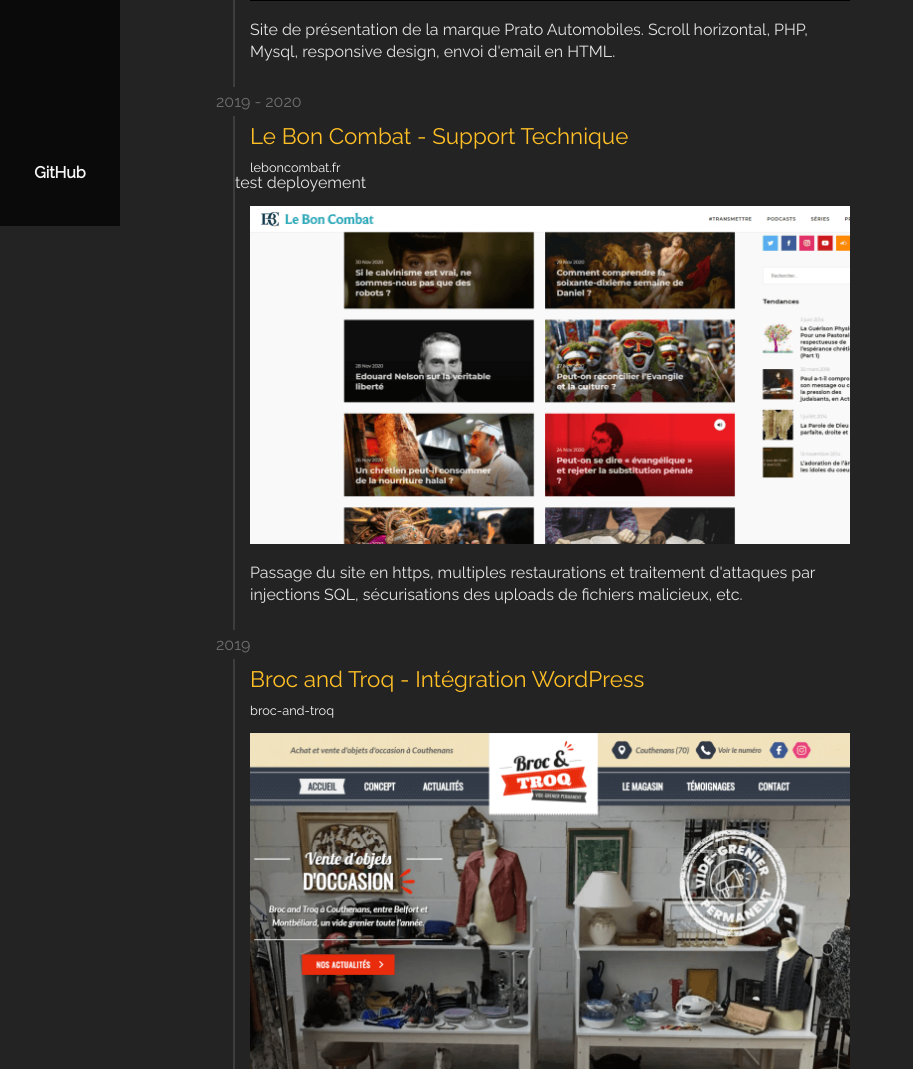
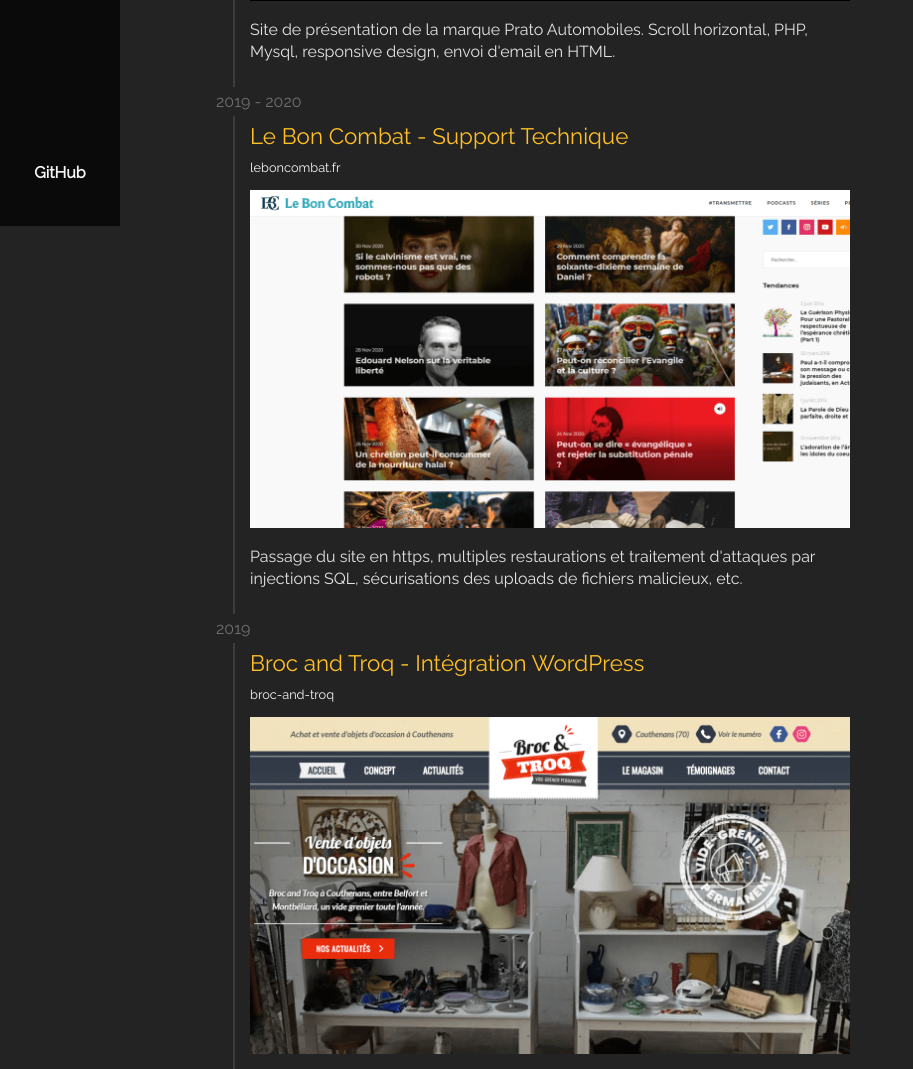
Before and after one commit to IvoryAndSmalt/bem_pf, a PHP site: page /works.php in a window 1280 px wide. Shown: the part 574-1643 px from the top of the page, without its empty margins (0-913 px from the left). Run offline with PHP 8.4, Linux system fonts and the light colour scheme.

Commit message:
after deployment test successful, removed test text

```diff
--- a/works.php
+++ b/works.php
@@ -20,8 +20,7 @@
         <section class="main__section main__section--cv">
             <span class="time"><time>2019</time> - <time>2020</time></span>
             <h2 class="yellow">Le Bon Combat - Support Technique</h2>
-            <h3><a rel="noreferrer" target="_blank" href="https://www.leboncombat.fr">leboncombat.fr</a></h3>test
-            deployement
+            <h3><a rel="noreferrer" target="_blank" href="https://www.leboncombat.fr">leboncombat.fr</a></h3>
             <div class="image">
                 <img src="./assets/images/leboncombat.png" alt="Le Bon Combat Accueil">
             </div>
```
